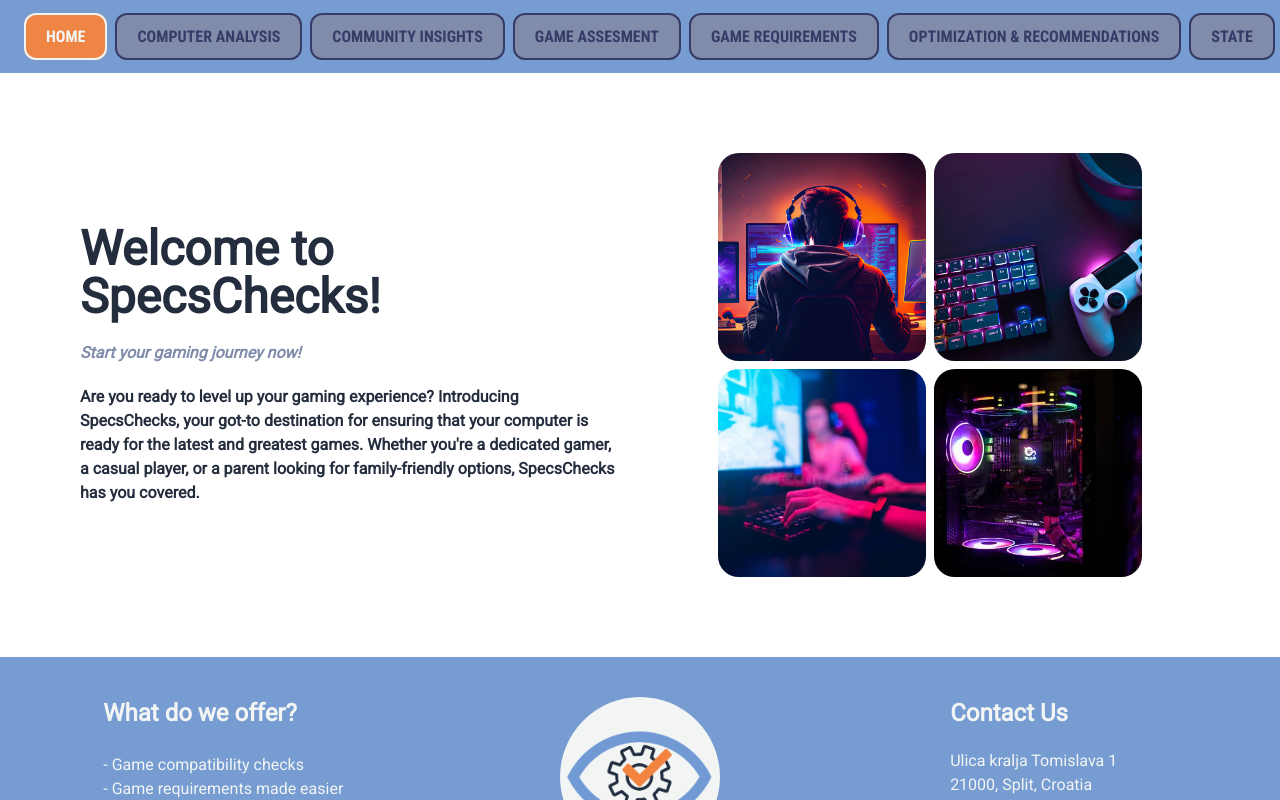
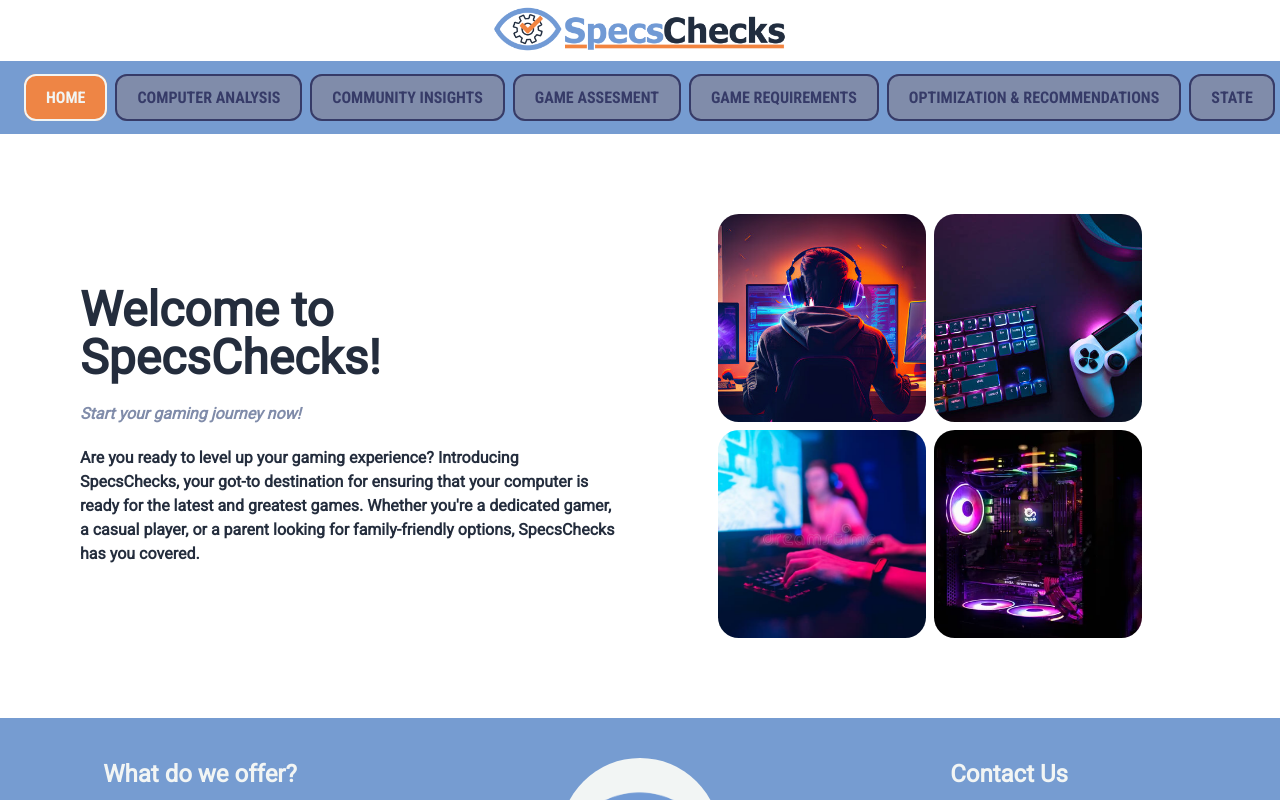
Before and after one commit to BJakelic/HCI-2023-24, a Next.js app in the folder semester-project/: page / in a window 1280 px wide. Shown: the top 800 px of the page. Built offline with nearby package versions, Linux system fonts and the light colour scheme.

Commit message:
Updated design

```diff
--- a/semester-project/app/layout.tsx
+++ b/semester-project/app/layout.tsx
@@ -3,6 +3,7 @@
 import clsx from "clsx";
 import Navbar from "@/components/Navbar";
 import Footer from "@/components/Footer";
+import { Logo } from "@/components/Logo";
 import "./globals.css";
 
 const roboto = Roboto({
@@ -43,6 +44,7 @@
           playfairDisplay.variable
         )}
       >
+        <Logo />
         <Navbar />
         {children}
         <Footer />
```
